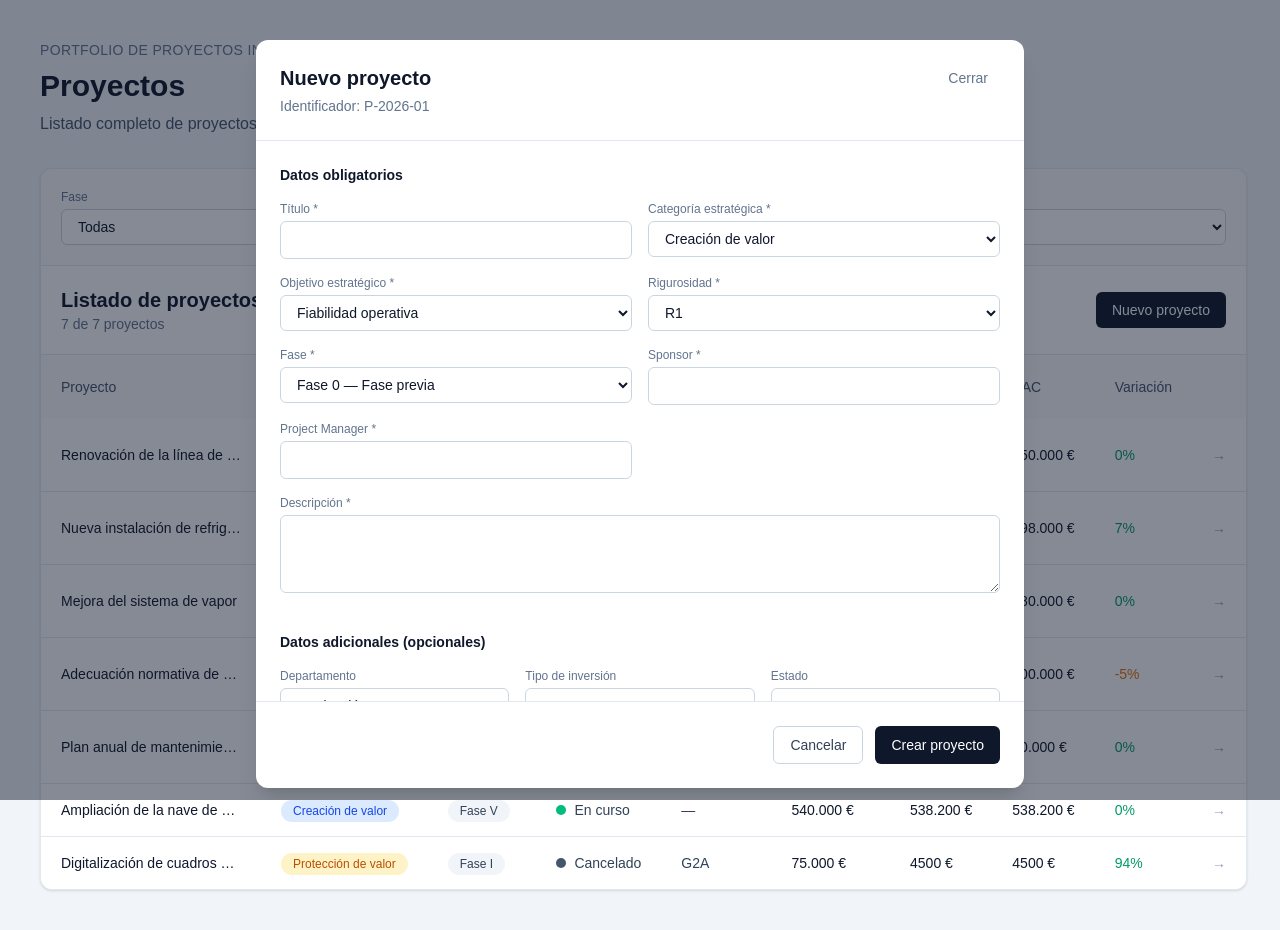
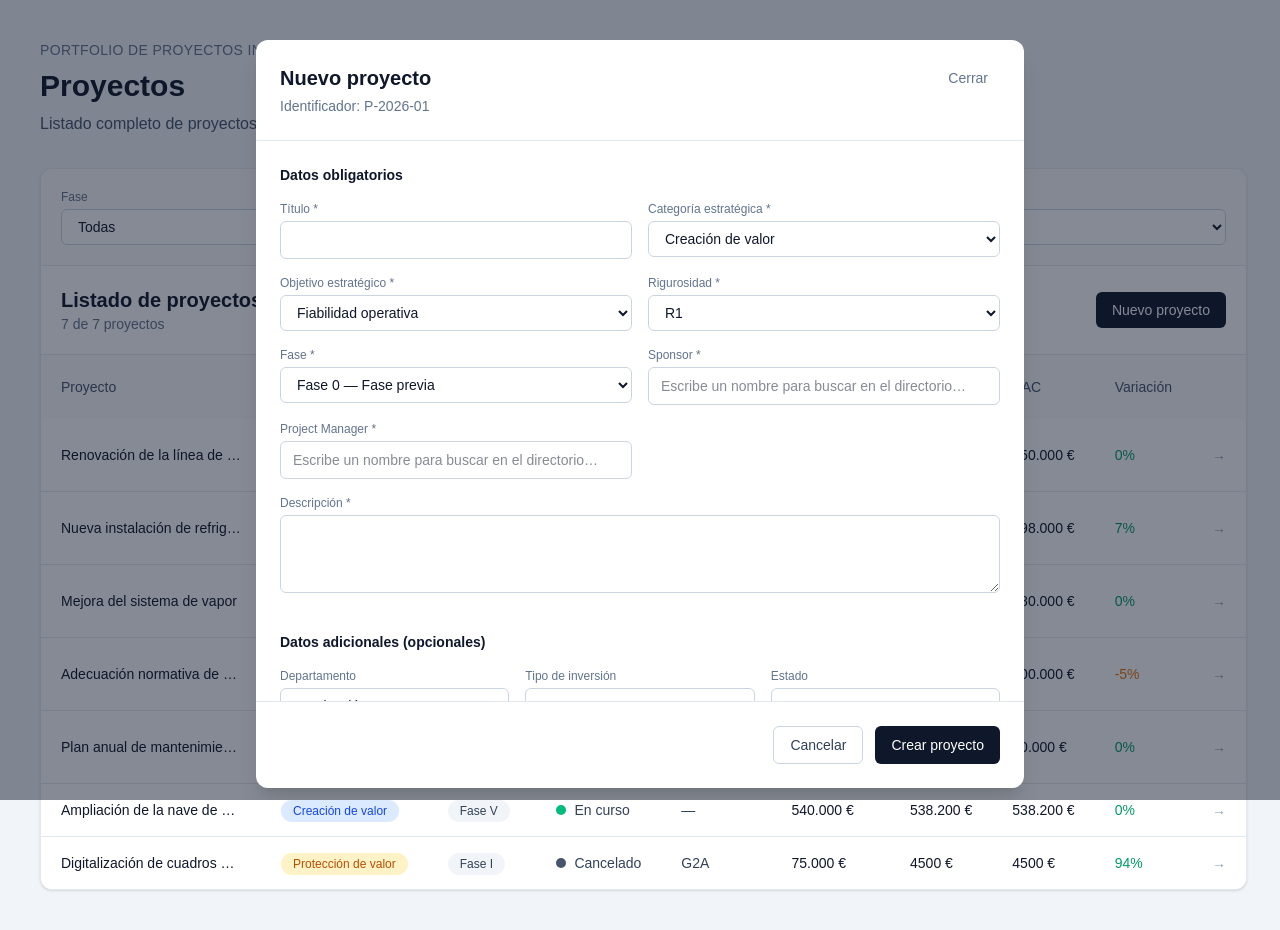
Before and after one commit to JordiGasta/Portfolio-Proyectos, a Next.js app in the folder web/: page /proyectos in a window 1280 px wide. Both pictures are taken after a click on the button "Nuevo proyecto". Built offline with nearby package versions, Linux system fonts and the light colour scheme.

Commit message:
Anade selector de personas M365 con autocompletado (con fallback a texto libre sin credenciales)

```diff
--- /dev/null
+++ b/web/app/api/usuarios/route.ts
@@ -0,0 +1,67 @@
+import { NextResponse } from "next/server";
+import {
+  obtenerConfiguracionSharePoint,
+  sharePointEstaConfigurado,
+} from "@/lib/sharepoint/configuracion";
+import { llamarGraph } from "@/lib/sharepoint/graphClient";
+
+export interface UsuarioM365 {
+  id: string;
+  nombre: string;
+  correo: string;
+}
+
+interface RespuestaGraphUsuarios {
+  value: Array<{
+    id: string;
+    displayName: string;
+    mail: string | null;
+    userPrincipalName: string;
+  }>;
+}
+
+/**
+ * Busca personas reales del directorio de Microsoft 365 (vía Graph),
+ * usadas en el selector de Sponsor / Project Manager.
+ *
+ * Si las credenciales de Microsoft Graph no están configuradas
+ * todavía, devuelve un array vacío con "origen: ficticio"; el
+ * componente del frontend interpreta esto como "no hay autocompletado
+ * disponible" y se comporta como un campo de texto libre normal.
+ */
+export async function GET(request: Request) {
+  const { searchParams } = new URL(request.url);
+  const consulta = (searchParams.get("q") ?? "").trim();
+
+  if (!sharePointEstaConfigurado()) {
+    return NextResponse.json({ origen: "ficticio", usuarios: [] });
+  }
+
+  if (consulta.length < 2) {
+    return NextResponse.json({ origen: "sharepoint", usuarios: [] });
+  }
+
+  try {
+    const config = obtenerConfiguracionSharePoint();
+    void config; // las credenciales se usan dentro de llamarGraph
+
+    const filtro = `startswith(displayName,'${consulta.replace(/'/g, "''")}')`;
+    const datos = (await llamarGraph(
+      `/users?$filter=${encodeURIComponent(filtro)}&$select=id,displayName,mail,userPrincipalName&$top=10`,
+    )) as RespuestaGraphUsuarios;
+
+    const usuarios: UsuarioM365[] = datos.value.map((usuario) => ({
+      id: usuario.id,
+      nombre: usuario.displayName,
+      correo: usuario.mail ?? usuario.userPrincipalName,
+    }));
+
+    return NextResponse.json({ origen: "sharepoint", usuarios });
+  } catch (error) {
+    return NextResponse.json({
+      origen: "error",
+      mensaje: error instanceof Error ? error.message : "Error desconocido.",
+      usuarios: [],
+    });
+  }
+}
--- a/web/components/proyectos/ProyectoFormModal.tsx
+++ b/web/components/proyectos/ProyectoFormModal.tsx
@@ -25,6 +25,7 @@ import {
   ordenObjetivosEstrategicos,
 } from "@/lib/proyectos/calculos";
 import { generarIdentificadorProyecto } from "@/lib/proyectos/identificadores";
+import SelectorPersona from "@/components/proyectos/SelectorPersona";
 
 const tiposProyecto: TipoProyecto[] = [
   "CAPEX",
@@ -213,21 +214,19 @@ export default function ProyectoFormModal({
                 </select>
               </Campo>
 
-              <Campo etiqueta="Sponsor *">
-                <input
-                  type="text" required value={proyecto.sponsor}
-                  onChange={(e) => actualizarCampo("sponsor", e.target.value)}
-                  className="w-full rounded-md border border-slate-300 px-3 py-2 text-sm focus:border-slate-500 focus:outline-none"
-                />
-              </Campo>
+              <SelectorPersona
+                etiqueta="Sponsor *"
+                valor={proyecto.sponsor}
+                onCambiar={(valor) => actualizarCampo("sponsor", valor)}
+                obligatorio
+              />
 
-              <Campo etiqueta="Project Manager *">
-                <input
-                  type="text" required value={proyecto.responsable}
-                  onChange={(e) => actualizarCampo("responsable", e.target.value)}
-                  className="w-full rounded-md border border-slate-300 px-3 py-2 text-sm focus:border-slate-500 focus:outline-none"
-                />
-              </Campo>
+              <SelectorPersona
+                etiqueta="Project Manager *"
+                valor={proyecto.responsable}
+                onCambiar={(valor) => actualizarCampo("responsable", valor)}
+                obligatorio
+              />
             </div>
 
             <div className="mt-4">
--- /dev/null
+++ b/web/components/proyectos/SelectorPersona.tsx
@@ -0,0 +1,134 @@
+"use client";
+
+import { useEffect, useRef, useState } from "react";
+
+interface UsuarioM365 {
+  id: string;
+  nombre: string;
+  correo: string;
+}
+
+interface SelectorPersonaProps {
+  etiqueta: string;
+  valor: string;
+  onCambiar: (valor: string) => void;
+  obligatorio?: boolean;
+}
+
+/**
+ * Campo para indicar una persona (Sponsor / Project Manager).
+ *
+ * Si la búsqueda en el directorio de Microsoft 365 está disponible
+ * (credenciales de Graph configuradas), muestra sugerencias reales
+ * mientras se escribe. Si no está disponible todavía, se comporta
+ * como un campo de texto libre normal, sin romper el flujo de
+ * creación/edición de proyectos.
+ */
+export default function SelectorPersona({
+  etiqueta,
+  valor,
+  onCambiar,
+  obligatorio = false,
+}: SelectorPersonaProps) {
+  const [sugerencias, setSugerencias] = useState<UsuarioM365[]>([]);
+  const [mostrarSugerencias, setMostrarSugerencias] = useState(false);
+  const [autocompletadoDisponible, setAutocompletadoDisponible] = useState(true);
+  const referenciaContenedor = useRef<HTMLDivElement>(null);
+
+  useEffect(() => {
+    if (!autocompletadoDisponible || valor.trim().length < 2) {
+      setSugerencias([]);
+      return;
+    }
+
+    const controlador = new AbortController();
+    const temporizador = setTimeout(async () => {
+      try {
+        const respuesta = await fetch(
+          `/api/usuarios?q=${encodeURIComponent(valor.trim())}`,
+          { signal: controlador.signal },
+        );
+        const datos = await respuesta.json();
+
+        if (datos.origen === "ficticio") {
+          // Sin credenciales de Graph configuradas: desactivamos el
+          // autocompletado para no seguir consultando en vano.
+          setAutocompletadoDisponible(false);
+          setSugerencias([]);
+          return;
+        }
+
+        setSugerencias(datos.usuarios ?? []);
+      } catch {
+        // Error de red o petición cancelada: no hacemos nada, el
+        // campo sigue funcionando como texto libre.
+      }
+    }, 300);
+
+    return () => {
+      clearTimeout(temporizador);
+      controlador.abort();
+    };
+  }, [valor, autocompletadoDisponible]);
+
+  useEffect(() => {
+    function manejarClicFuera(evento: MouseEvent) {
+      if (
+        referenciaContenedor.current &&
+        !referenciaContenedor.current.contains(evento.target as Node)
+      ) {
+        setMostrarSugerencias(false);
+      }
+    }
+
+    document.addEventListener("mousedown", manejarClicFuera);
+    return () => document.removeEventListener("mousedown", manejarClicFuera);
+  }, []);
+
+  return (
+    <div ref={referenciaContenedor} className="relative">
+      <label className="mb-1 block text-xs font-medium text-slate-500">
+        {etiqueta}
+        {!autocompletadoDisponible && (
+          <span className="ml-1 text-slate-400">(texto libre)</span>
+        )}
+      </label>
+      <input
+        type="text"
+        required={obligatorio}
+        value={valor}
+        onChange={(evento) => {
+          onCambiar(evento.target.value);
+          setMostrarSugerencias(true);
+        }}
+        onFocus={() => setMostrarSugerencias(true)}
+        placeholder={
+          autocompletadoDisponible
+            ? "Escribe un nombre para buscar en el directorio…"
+            : undefined
+        }
+        className="w-full rounded-md border border-slate-300 px-3 py-2 text-sm focus:border-slate-500 focus:outline-none"
+      />
+
+      {mostrarSugerencias && sugerencias.length > 0 && (
+        <ul className="absolute z-10 mt-1 w-full rounded-md border border-slate-200 bg-white shadow-lg">
+          {sugerencias.map((usuario) => (
+            <li key={usuario.id}>
+              <button
+                type="button"
+                onClick={() => {
+                  onCambiar(usuario.nombre);
+                  setMostrarSugerencias(false);
+                }}
+                className="block w-full px-3 py-2 text-left text-sm hover:bg-slate-50"
+              >
+                <span className="font-medium text-slate-900">{usuario.nombre}</span>
+                <span className="ml-2 text-xs text-slate-500">{usuario.correo}</span>
+              </button>
+            </li>
+          ))}
+        </ul>
+      )}
+    </div>
+  );
+}
```
